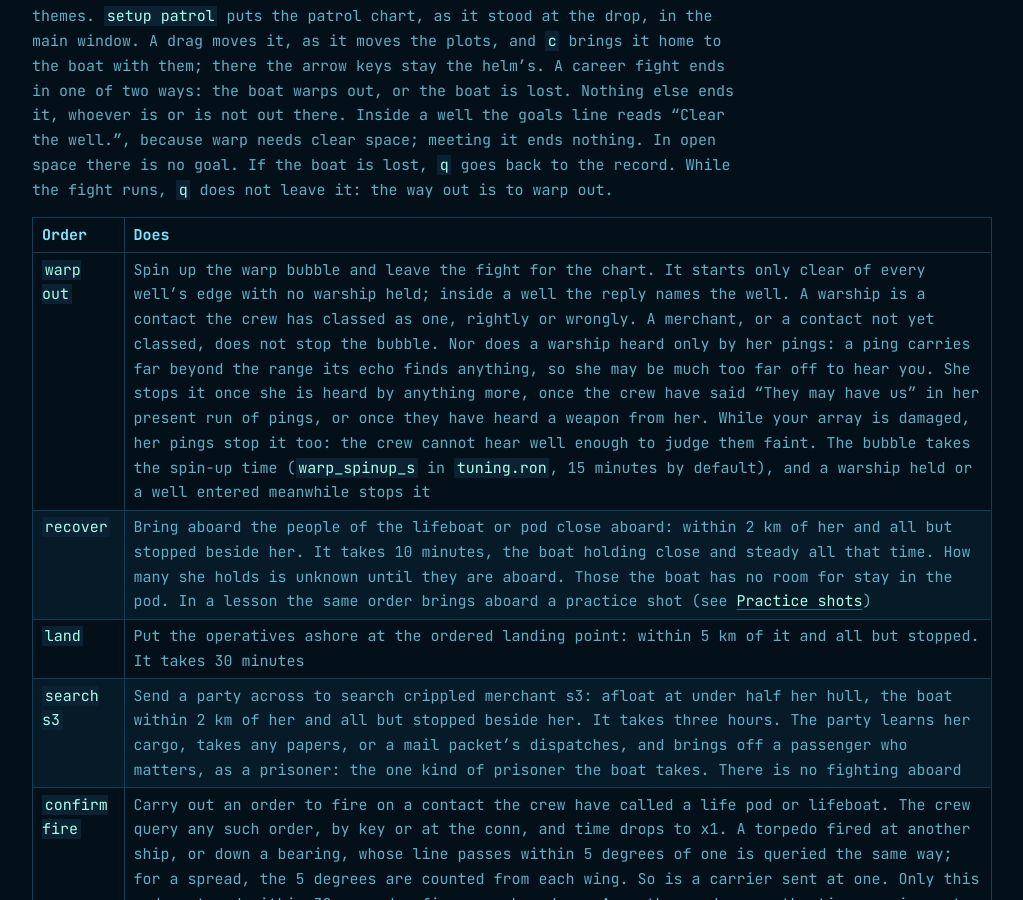
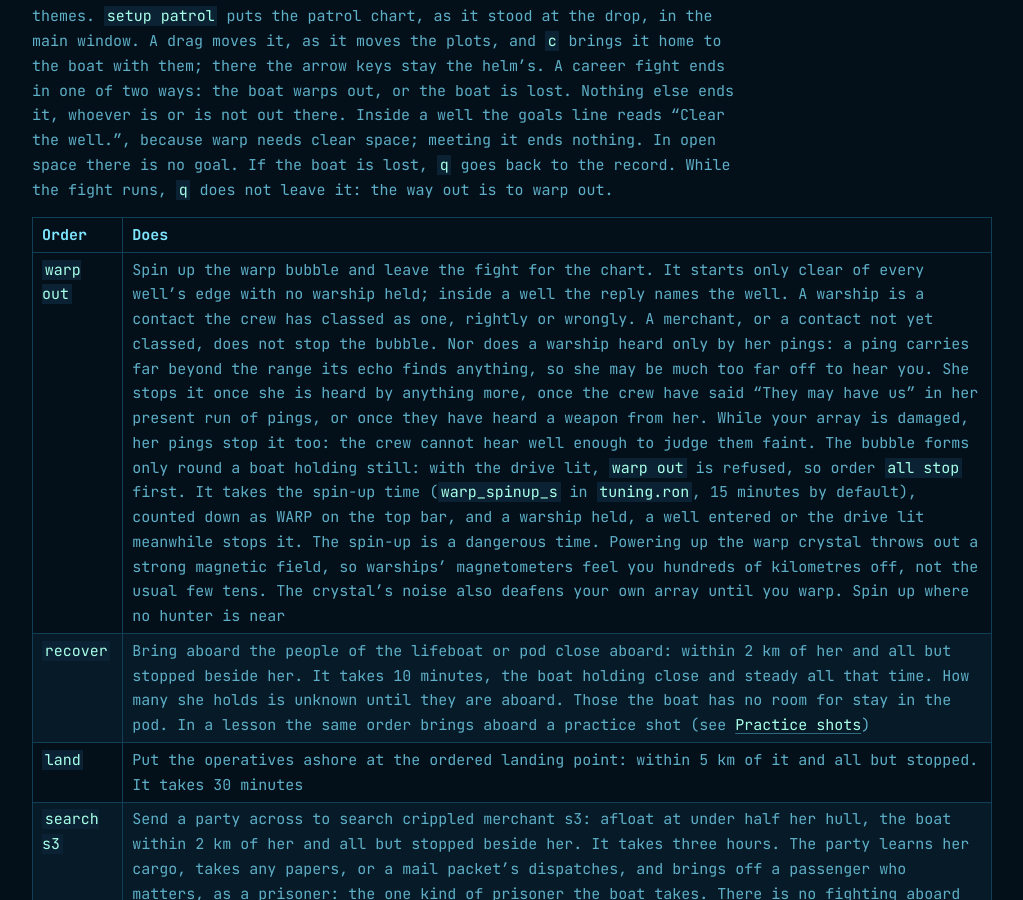
Before and after one commit to agiacalone/ghostboat, a Jekyll site: the page built from manual.md, in a window 1280 px wide and 900 px high, scrolled down 134193 px. Shown: the whole window, without its empty margins (128-1151 px from the left). Built offline with Jekyll 4.4.1, drawn with Linux system fonts in a browser that asks for light colours; our own code applies the rules of GitHub Pages for plain Markdown files; some of the changed text lies outside the part shown.

Commit message:
The manual and quick reference: the warp spin-up
Co-Authored-By: Claude Opus 5.5 <noreply@anthropic.com>
Claude-Session: https://claude.ai/code/session_01LMsLD8JpZJQjdx6PZqxKxg

```diff
--- a/manual.md
+++ b/manual.md
@@ -2285,7 +2285,7 @@ The fight is played in the full tactical console, with its setups, windows and t
 
 | Order | Does |
 |---|---|
-| `warp out` | Spin up the warp bubble and leave the fight for the chart. It starts only clear of every well's edge with no warship held; inside a well the reply names the well. A warship is a contact the crew has classed as one, rightly or wrongly. A merchant, or a contact not yet classed, does not stop the bubble. Nor does a warship heard only by her pings: a ping carries far beyond the range its echo finds anything, so she may be much too far off to hear you. She stops it once she is heard by anything more, once the crew have said "They may have us" in her present run of pings, or once they have heard a weapon from her. While your array is damaged, her pings stop it too: the crew cannot hear well enough to judge them faint. The bubble takes the spin-up time (`warp_spinup_s` in `tuning.ron`, 15 minutes by default), and a warship held or a well entered meanwhile stops it |
+| `warp out` | Spin up the warp bubble and leave the fight for the chart. It starts only clear of every well's edge with no warship held; inside a well the reply names the well. A warship is a contact the crew has classed as one, rightly or wrongly. A merchant, or a contact not yet classed, does not stop the bubble. Nor does a warship heard only by her pings: a ping carries far beyond the range its echo finds anything, so she may be much too far off to hear you. She stops it once she is heard by anything more, once the crew have said "They may have us" in her present run of pings, or once they have heard a weapon from her. While your array is damaged, her pings stop it too: the crew cannot hear well enough to judge them faint. The bubble forms only round a boat holding still: with the drive lit, `warp out` is refused, so order `all stop` first. It takes the spin-up time (`warp_spinup_s` in `tuning.ron`, 15 minutes by default), counted down as WARP on the top bar, and a warship held, a well entered or the drive lit meanwhile stops it. The spin-up is a dangerous time. Powering up the warp crystal throws out a strong magnetic field, so warships' magnetometers feel you hundreds of kilometres off, not the usual few tens. The crystal's noise also deafens your own array until you warp. Spin up where no hunter is near |
 | `recover` | Bring aboard the people of the lifeboat or pod close aboard: within 2 km of her and all but stopped beside her. It takes 10 minutes, the boat holding close and steady all that time. How many she holds is unknown until they are aboard. Those the boat has no room for stay in the pod. In a lesson the same order brings aboard a practice shot (see [Practice shots](#practice-shots)) |
 | `land` | Put the operatives ashore at the ordered landing point: within 5 km of it and all but stopped. It takes 30 minutes |
 | `search s3` | Send a party across to search crippled merchant s3: afloat at under half her hull, the boat within 2 km of her and all but stopped beside her. It takes three hours. The party learns her cargo, takes any papers, or a mail packet's dispatches, and brings off a passenger who matters, as a prisoner: the one kind of prisoner the boat takes. There is no fighting aboard |
```
Also changed, not shown: quickref.md (+1 -1 lines).
